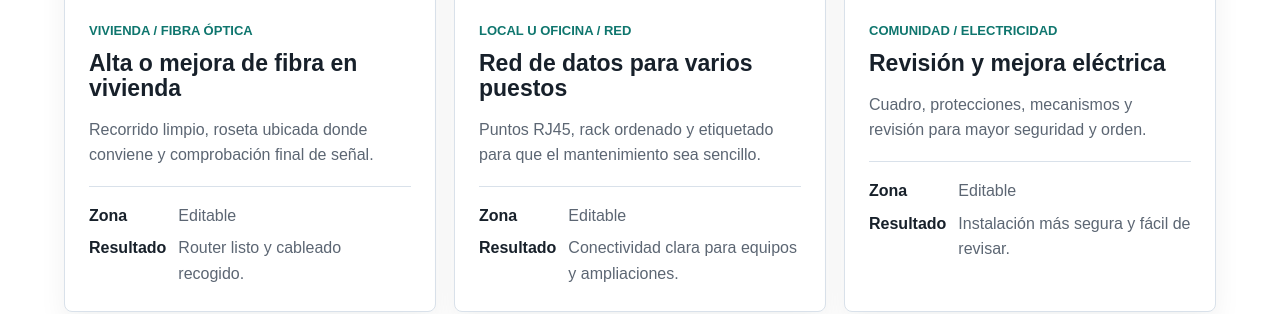
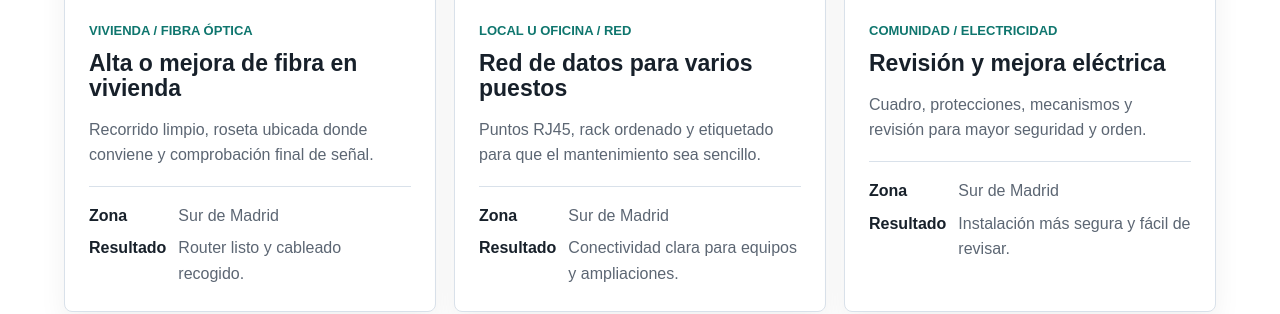
Before and after one commit to 80mario/pagina-wep-trabajo, a website: page public/proyectos.html in a window 1280 px wide. Shown: the part 1051-1365 px from the top of the page. Drawn offline with Linux system fonts and the light colour scheme.

Commit message:
Update location details to 'Sur de Madrid'

```diff
--- a/public/proyectos.html
+++ b/public/proyectos.html
@@ -38,7 +38,7 @@
             <h2>Alta o mejora de fibra en vivienda</h2>
             <p>Recorrido limpio, roseta ubicada donde conviene y comprobaci&oacute;n final de se&ntilde;al.</p>
             <dl>
-              <dt>Zona</dt><dd>Editable</dd>
+              <dt>Zona</dt><dd>Sur de Madrid</dd>
               <dt>Resultado</dt><dd>Router listo y cableado recogido.</dd>
             </dl>
           </div>
@@ -51,7 +51,7 @@
             <h2>Red de datos para varios puestos</h2>
             <p>Puntos RJ45, rack ordenado y etiquetado para que el mantenimiento sea sencillo.</p>
             <dl>
-              <dt>Zona</dt><dd>Editable</dd>
+              <dt>Zona</dt><dd>Sur de Madrid</dd>
               <dt>Resultado</dt><dd>Conectividad clara para equipos y ampliaciones.</dd>
             </dl>
           </div>
@@ -64,7 +64,7 @@
             <h2>Revisi&oacute;n y mejora el&eacute;ctrica</h2>
             <p>Cuadro, protecciones, mecanismos y revisi&oacute;n para mayor seguridad y orden.</p>
             <dl>
-              <dt>Zona</dt><dd>Editable</dd>
+              <dt>Zona</dt><dd>Sur de Madrid</dd>
               <dt>Resultado</dt><dd>Instalaci&oacute;n m&aacute;s segura y f&aacute;cil de revisar.</dd>
             </dl>
           </div>
```
